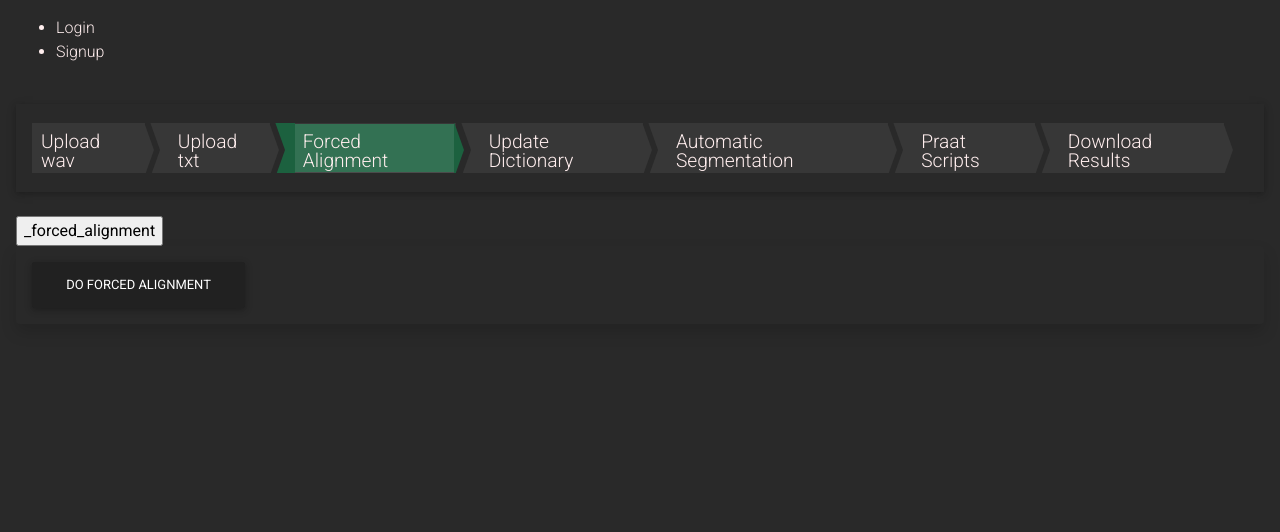
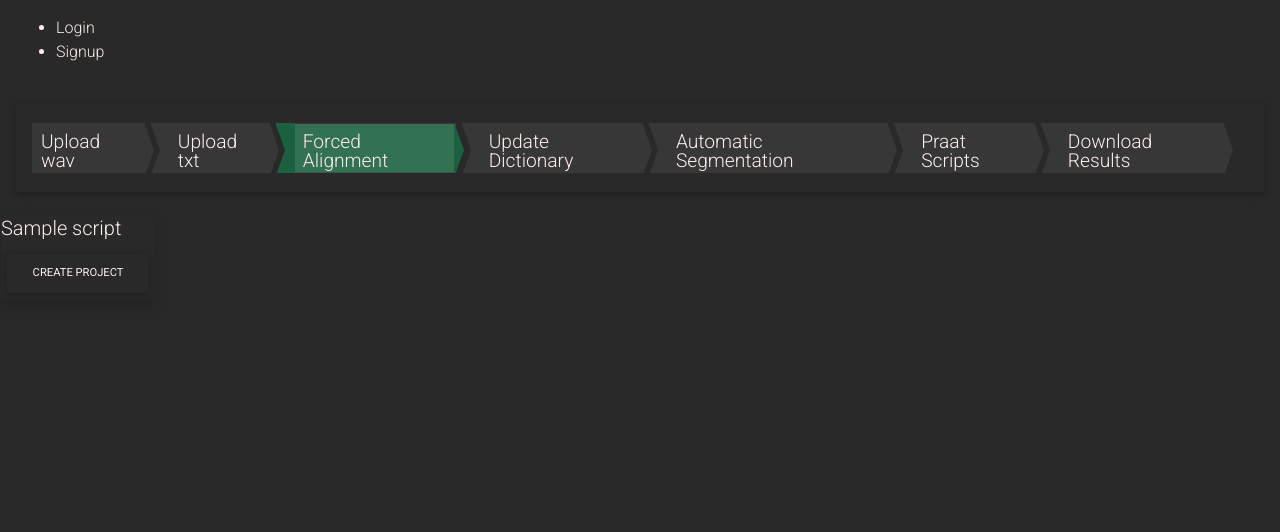
Before and after one commit to centre-for-language-speech-technology/CLST-2020, a Django app: page /forced_alignment in a window 1280 px wide. Shown: the top 532 px of the page. Run offline with Django 3.2, Linux system fonts and the light colour scheme; tables that the repository leaves empty hold one stand-in row (values such as "Sample post"); some libraries are stand-ins or nearby versions.

Commit message:
Visual feedback forced alignment

```diff
--- a/equestria/fancybar/templates/forced_alignment.html
+++ b/equestria/fancybar/templates/forced_alignment.html
@@ -37,15 +37,7 @@ Forced Alignment
 {% endblock %}
 
 {% block body %}
-<form action="forced_alignment" method="post">
-    {% csrf_token %}
-    <input type="submit" value="_forced_alignment">
-</form>
-
-<div class="rounded shadow lighter padding">
-    <!-- TODO: can we show some sort of progress bar?/show whats happening? -->
-    <span class="btn btn-dark">Do forced alignment</span>
-</div>
+{% include "script_list.html" with processes=processes %}
 {% endblock %}
 
 {% block scripts %}
--- a/equestria/fancybar/views.py
+++ b/equestria/fancybar/views.py
@@ -152,6 +152,11 @@ class ForcedAlignment(TemplateView):
 
     template_name = "forced_alignment.html"
 
+    def __init__(self, **kwargs):
+        """Load all script from the database."""
+        super().__init__(**kwargs)
+        self.arg = Script.objects.filter(forced_alignment_script=True)
+
     """
     TODO: Why are there two get methods here?
     def get(self, request):
@@ -161,7 +166,7 @@ class ForcedAlignment(TemplateView):
     def get(self, request):
         """Responds to get request and loads upload forms."""
         form = uploadForms.UploadFileForm()
-        return render(request, self.template_name, {"form": form})
+        return render(request, self.template_name, {"scripts": self.arg})
 
     def post(self, request):
         """Save uploaded files. TODO: Does not yet run anything."""
--- a/equestria/script_runner/models.py
+++ b/equestria/script_runner/models.py
@@ -32,6 +32,8 @@ class Script(Model):
     # If no image is provided, the icon is used instead
 
     description = TextField(max_length=32768, blank=True)
+
+    forced_alignment_script = BooleanField(default=True)
 
     def __str__(self):
         """Use name of script in admin display."""
--- /dev/null
+++ b/equestria/script_runner/templates/script_list.html
@@ -0,0 +1,9 @@
+<div class="row">
+    {% for script in scripts %}
+        <form method="post" class="accent-darker shadow rounded">
+            {% csrf_token %}
+            <h5>{{ script.name }}</h5>
+            <input type="submit" class="btn btn-md" value="Create project" id="button_{{ script.id }}">
+        </form>
+    {% endfor %}
+</div>
```
Also changed, not shown: equestria/script_runner/migrations/0004_script_forced_alignment_script.py (added).
